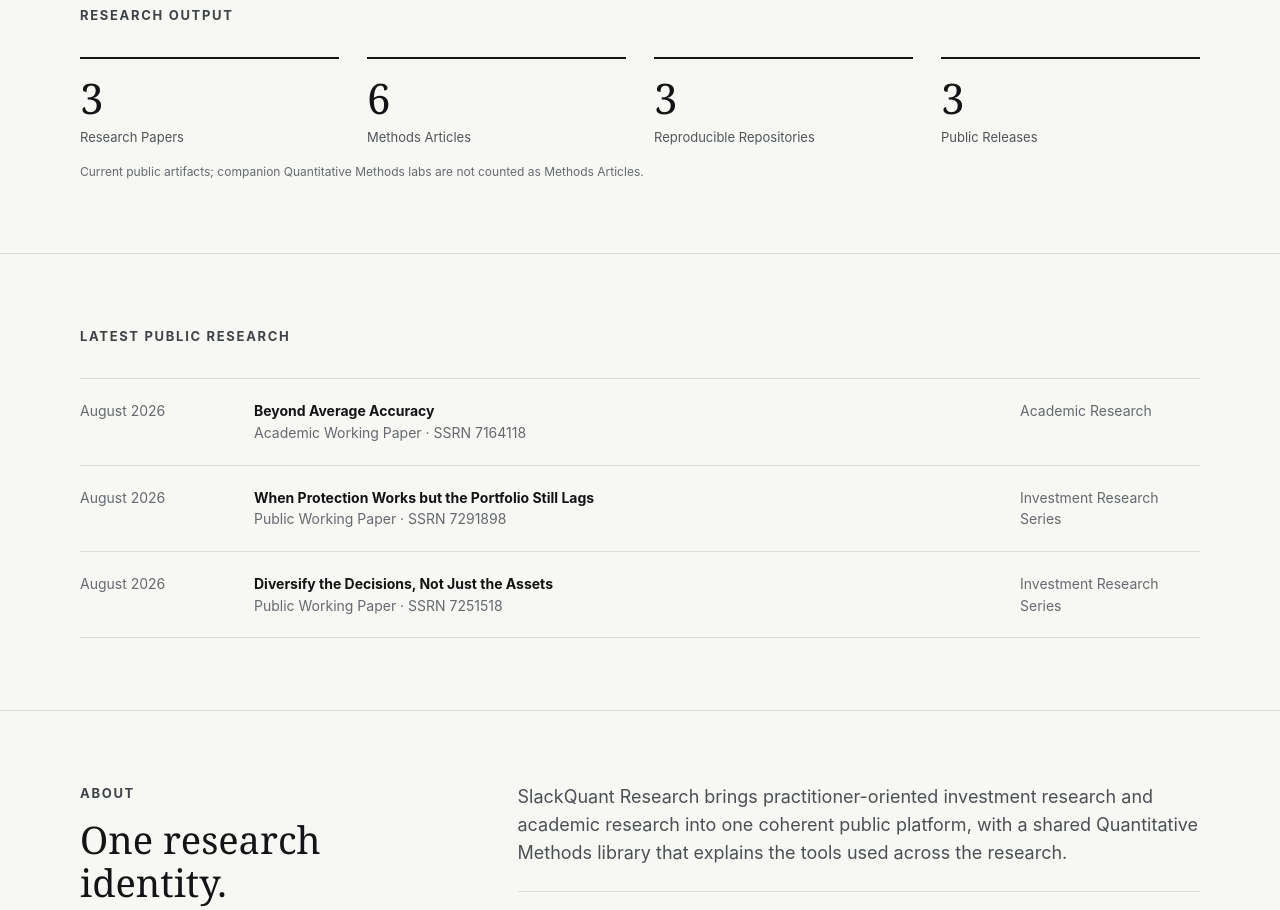
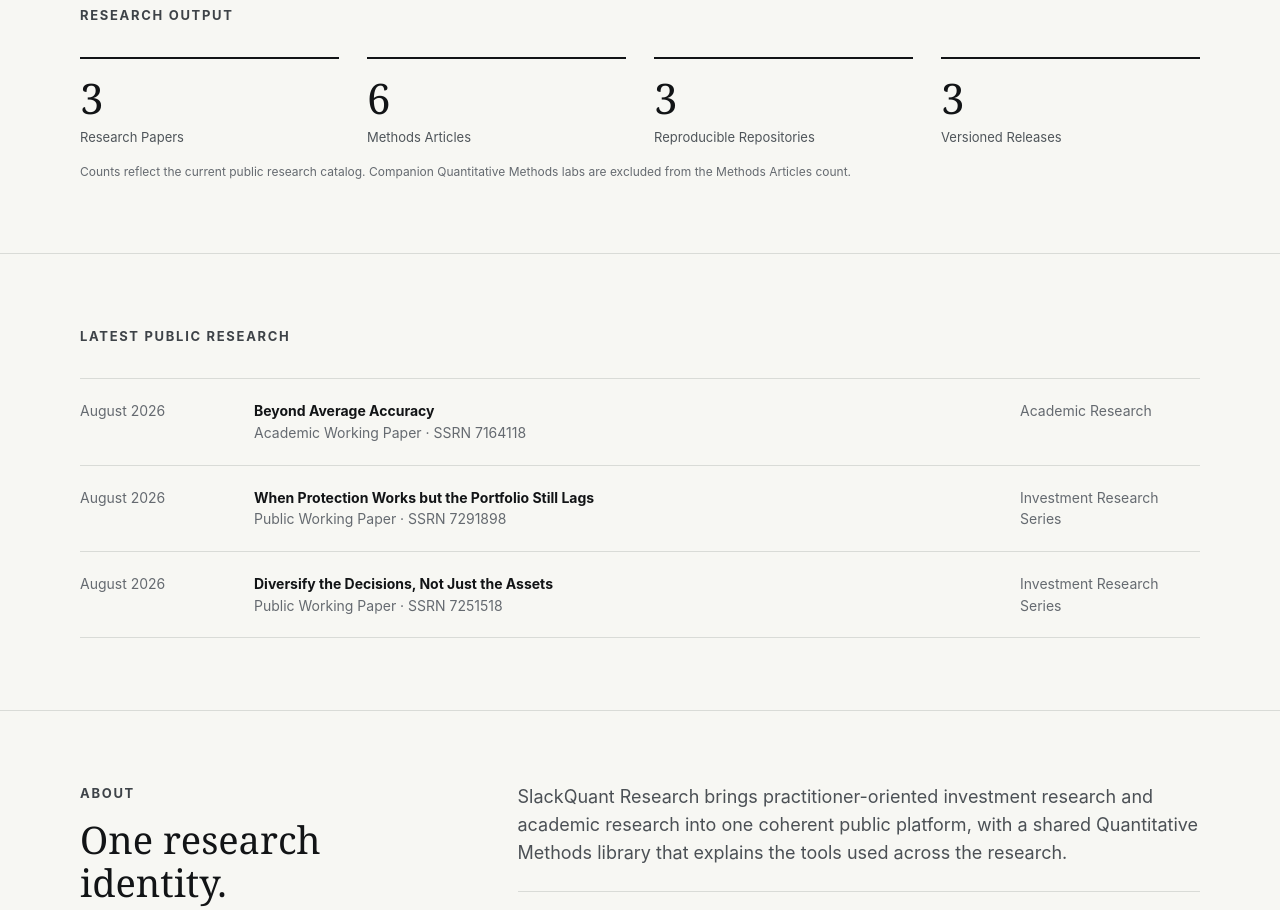
Before and after one commit to slackquant80/slackquant-research, a Next.js app: page / in a window 1280 px wide. Shown: the part 2860-3770 px from the top of the page. Built offline with nearby package versions, Linux system fonts and the light colour scheme; no server answers.

Commit message:
Clarify research output metrics and widen methods copy

```diff
--- a/src/app/globals.css
+++ b/src/app/globals.css
@@ -49,6 +49,7 @@
 .stream{padding:36px;background:var(--paper);border:1px solid var(--line);min-height:220px}
 .stream h3{font-family:Georgia,"Times New Roman",serif;font-size:29px;font-weight:500;letter-spacing:-.02em;margin:0 0 14px}
 .stream p{color:#5d6267;max-width:480px;margin:0 0 28px}
+.quantitative-methods-card p{max-width:760px}
 .output-metrics{display:grid;grid-template-columns:repeat(4,minmax(0,1fr));gap:28px}
 .output-metric{border-top:2px solid var(--ink);padding-top:18px}
 .output-value{font-family:Georgia,"Times New Roman",serif;font-size:42px;line-height:1;color:var(--ink);margin-bottom:9px}
--- a/src/app/page.tsx
+++ b/src/app/page.tsx
@@ -13,7 +13,7 @@
   const reproducibleRepositoryCount = new Set(
     researchItems.map((item) => item.links.github).filter(Boolean),
   ).size;
-  const publicReleaseCount = new Set(
+  const versionedReleaseCount = new Set(
     researchItems.map((item) => item.links.replication).filter(Boolean),
   ).size;
 
@@ -198,13 +198,13 @@
               <div className="output-label">Reproducible Repositories</div>
             </div>
             <div className="output-metric">
-              <div className="output-value">{publicReleaseCount}</div>
-              <div className="output-label">Public Releases</div>
+              <div className="output-value">{versionedReleaseCount}</div>
+              <div className="output-label">Versioned Releases</div>
             </div>
           </div>
           <p className="output-note">
-            Current public artifacts; companion Quantitative Methods labs are not
-            counted as Methods Articles.
+            Counts reflect the current public research catalog. Companion Quantitative
+            Methods labs are excluded from the Methods Articles count.
           </p>
         </div>
       </section>
--- a/src/app/research/page.tsx
+++ b/src/app/research/page.tsx
@@ -59,7 +59,7 @@
             </div>
           </section>
 
-          <article className="stream" aria-labelledby="quantitative-methods-heading">
+          <article className="stream quantitative-methods-card" aria-labelledby="quantitative-methods-heading">
             <div className="kicker">Methods library</div>
             <h3 id="quantitative-methods-heading">Quantitative Methods</h3>
             <p>
```
